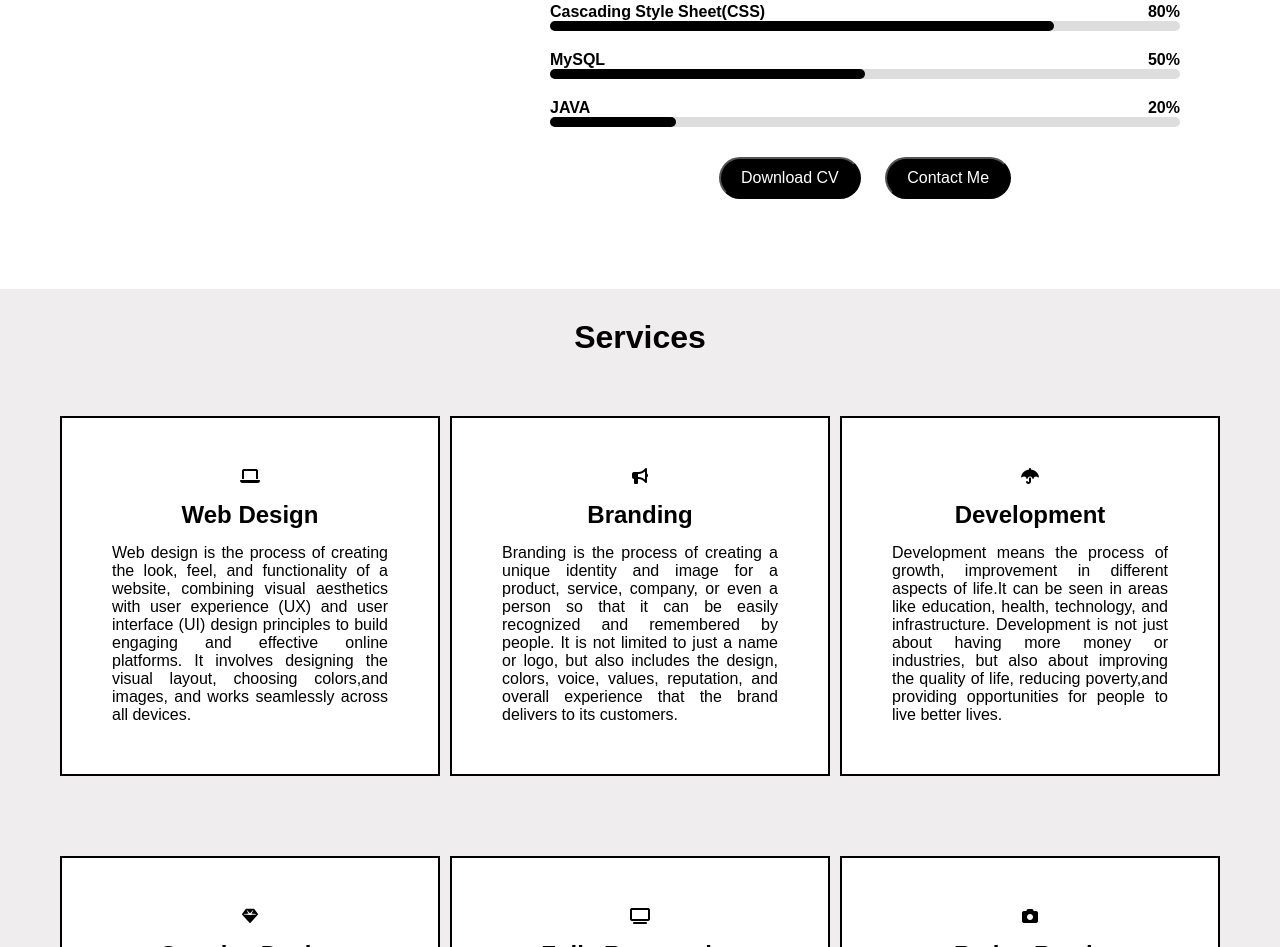
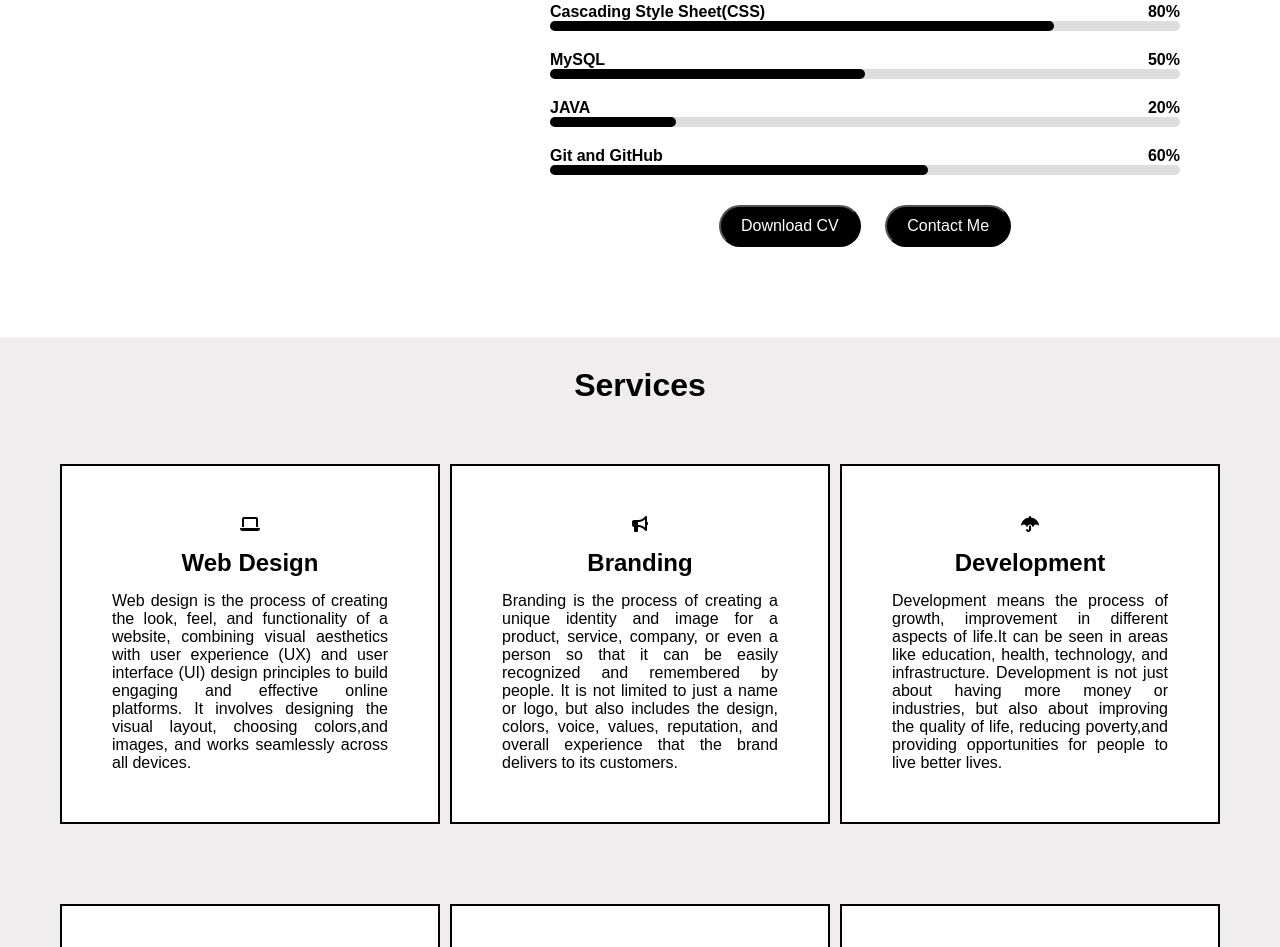
Before and after one commit to dhojusarun/MySelf, a plain HTML site: page index.html in a window 1280 px wide. Shown: the part 1391-2338 px from the top of the page. Drawn offline with Linux system fonts and the light colour scheme.

Commit message:
skill update

```diff
--- a/index.html
+++ b/index.html
@@ -79,6 +79,11 @@
                 <span class="percentage">20%</span>
                 <div class="progress-bar">
                     <div class="progress" style="width: 20%"></div>
+                </div>
+                <span>Git and GitHub</span>
+                <span class="percentage">60%</span>
+                <div class="progress-bar">
+                    <div class="progress" style="width: 60%"></div>
                 </div>
             </div>
             <a href="./CV.pdf" download="Download_cv"><button>Download CV</button></a>
--- a/style.css
+++ b/style.css
@@ -64,7 +64,7 @@ header {
 }
 .navbar li a:hover{
     color:rgb(255, 0, 79);
-    transition: 0.5s ease;
+    transition:1s ease-in;
 }
 
 .body {
```
